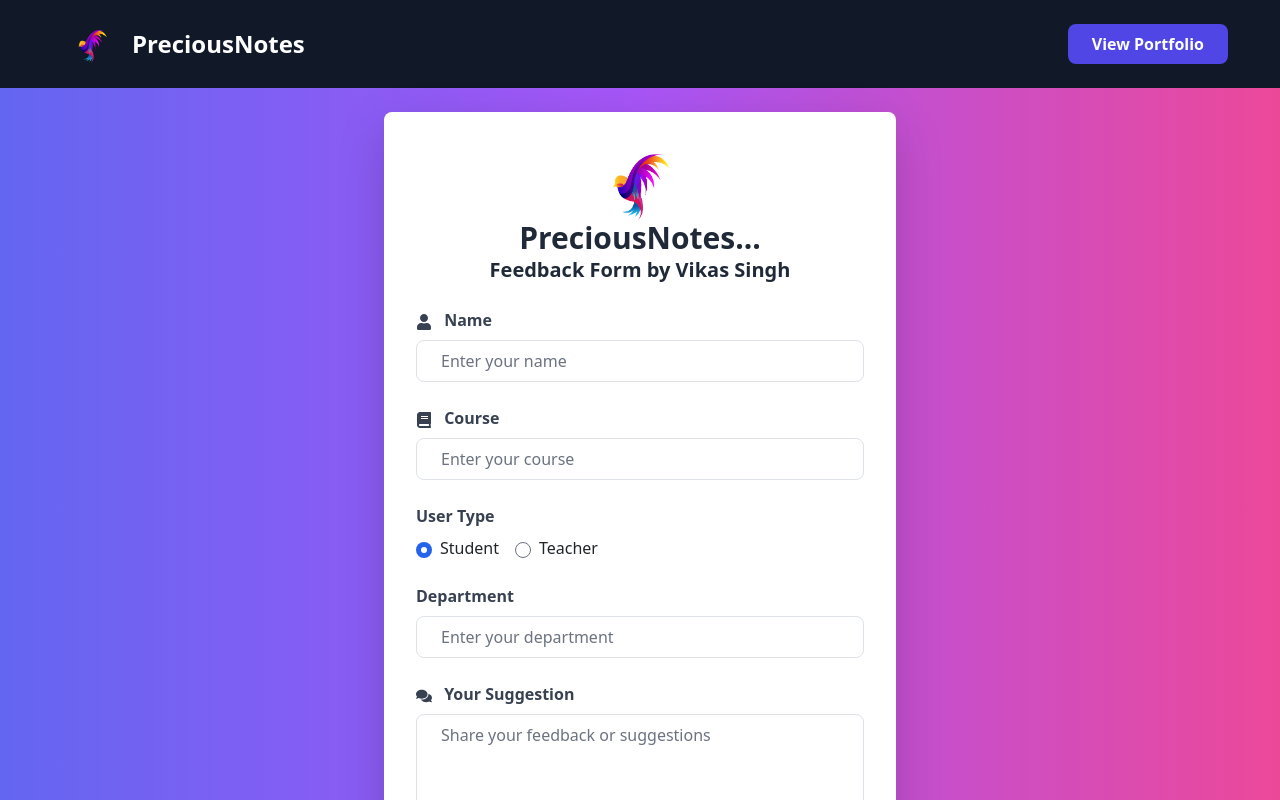
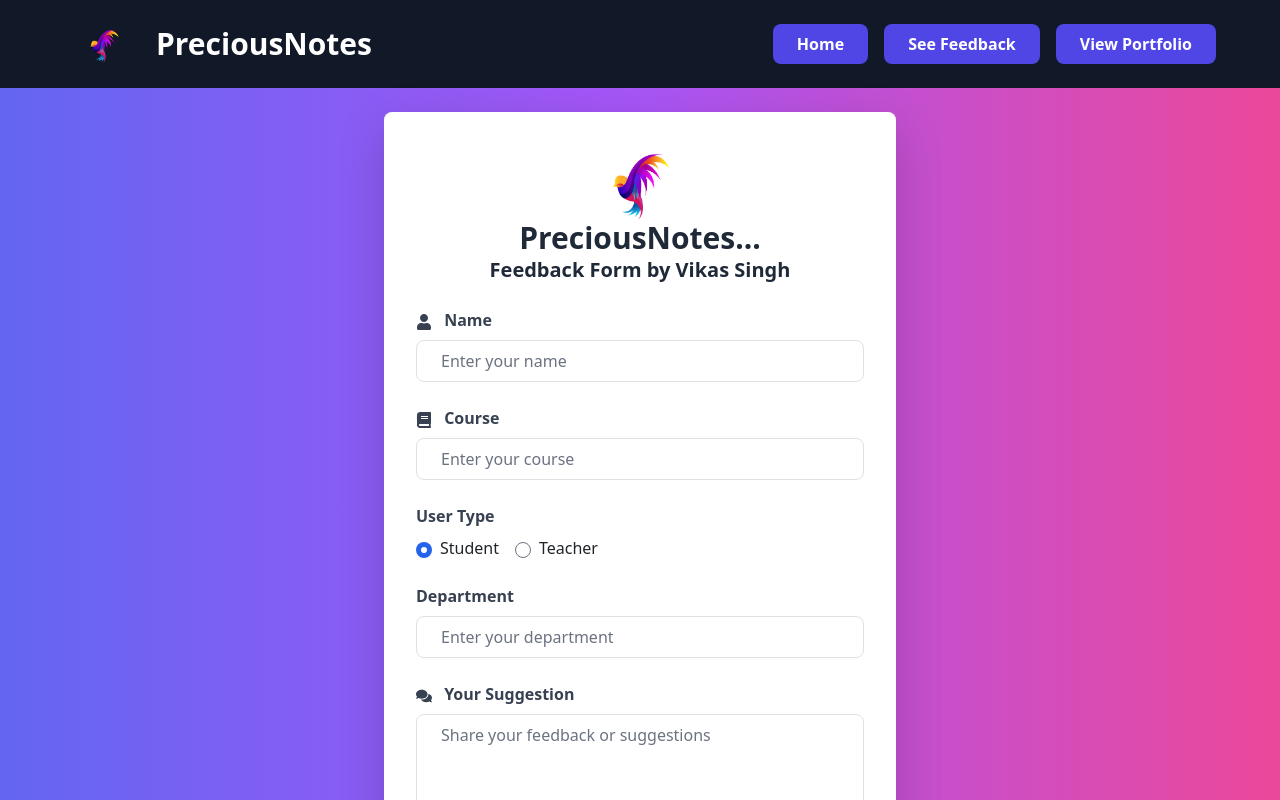
Before and after one commit to Iamvikassingh/preciousnotesfeedback, a React (Vite) app: page / in a window 1280 px wide. Shown: the top 800 px of the page. Built offline with nearby package versions, Linux system fonts and the light colour scheme; no server answers.

Commit message:
Get feedback people

```diff
--- a/package.json
+++ b/package.json
@@ -14,6 +14,7 @@
     "react": "^18.3.1",
     "react-dom": "^18.3.1",
     "react-icons": "^5.3.0",
+    "react-router-dom": "^7.0.1",
     "react-toastify": "^10.0.6"
   },
   "devDependencies": {
--- a/src/App.jsx
+++ b/src/App.jsx
@@ -1,16 +1,21 @@
 import Feedbackformforpreciousnotes from "./components/Feedbackformforpreciousnotes"
 import './App.css'
-import Footer from "./components/Footer"
-import Header from "./components/Header"
+import { BrowserRouter, Route, Routes } from "react-router-dom"
+import Getallfeedback from "./components/Getallfeedback"
+
 
 
 
 function App() {
   return (
     <>
-      <Header/>
-      <Feedbackformforpreciousnotes/>
-      <Footer/>
+      <BrowserRouter>
+        <Routes>
+          <Route path="/" element={<Feedbackformforpreciousnotes />} />
+          <Route path="/Getallfeedback" element={<Getallfeedback/>} />
+        </Routes>
+      </BrowserRouter>
+
     </>
   )
 }
--- a/src/components/Feedbackformforpreciousnotes.jsx
+++ b/src/components/Feedbackformforpreciousnotes.jsx
@@ -5,6 +5,8 @@ import { ToastContainer, toast } from 'react-toastify';  // Import Toastify comp
 import 'react-toastify/dist/ReactToastify.css';  // Import Toastify CSS
 import './Feedbackform.css';
 import preciouslogo from '../assets/preciouslogo.png';
+import Header from './Header';
+import Footer from './Footer';
 
 function FeedbackFormForPreciousNotes() {
 
@@ -43,6 +45,8 @@ function FeedbackFormForPreciousNotes() {
     };
 
     return (
+        <>
+            <Header/>
             <div className="flex justify-center items-center bg-gradient-to-r from-indigo-500 via-purple-500 to-pink-500 p-6 min-h-screen">
                 <form
                     onSubmit={handleSubmit}
@@ -196,6 +200,9 @@ function FeedbackFormForPreciousNotes() {
                 {/* Toast Container to display notifications */}
                 <ToastContainer />
             </div>
+            <Footer/>
+        </>
+
     );
 }
 
--- /dev/null
+++ b/src/components/Getallfeedback.jsx
@@ -0,0 +1,79 @@
+import React, { useEffect, useState } from 'react';
+import axios from 'axios';
+import { FaStar, FaUser, FaBook, FaPhone, FaComments } from 'react-icons/fa';
+import Header from './Header';
+import Footer from './Footer';
+
+const GetAllFeedback = () => {
+    const apilinkforfeedback = import.meta.env.VITE_APILINK;
+    const [feedbackData, setFeedbackData] = useState([]);
+
+    // Fetching all feedback data when the component is mounted
+    useEffect(() => {
+        const fetchFeedbackData = async () => {
+            try {
+                const response = await axios.get(`${apilinkforfeedback}/api/detailfeedback`);
+                setFeedbackData(response.data);
+            } catch (error) {
+                console.error('Error fetching feedback data:', error);
+            }
+        };
+
+        fetchFeedbackData();
+    }, []);
+
+    return (
+        <>
+            <Header/>
+            <div className="flex justify-center items-center bg-gradient-to-r from-indigo-500 via-purple-500 to-pink-500 p-6 min-h-screen">
+                <div className="bg-white shadow-lg p-8 rounded-lg w-full max-w-full">
+                    <h2 className="mb-6 font-bold text-4xl text-center text-gray-800">Feedback Data</h2>
+
+                    {/* Table for displaying feedback */}
+                    <table className="min-w-full table-auto">
+                        <thead>
+                            <tr className="bg-indigo-600 text-white">
+                                <th className="px-4 py-3 text-left">S.No</th>
+                                <th className="px-4 py-3 text-left">Name</th>
+                                <th className="px-4 py-3 text-left">Course</th>
+                                <th className="px-4 py-3 text-left">User Type</th>
+                                <th className="px-4 py-3 text-left">Department</th>
+                                <th className="px-4 py-3 text-left">Phone</th>
+                                <th className="px-4 py-3 text-left">Rating</th>
+                                <th className="px-4 py-3 text-left">Suggestions</th>
+                            </tr>
+                        </thead>
+                        <tbody>
+                            {feedbackData.length > 0 ? feedbackData.map((feedback, index) => (
+                                <tr key={feedback._id} className="border-b">
+                                    <td className="px-4 py-3">{index + 1}</td>
+                                    <td className="px-4 py-3">{feedback.name}</td>
+                                    <td className="px-4 py-3">{feedback.course}</td>
+                                    <td className="px-4 py-3">{feedback.userType}</td>
+                                    <td className="px-4 py-3">{feedback.department}</td>
+                                    <td className="px-4 py-3">{feedback.phone}</td>
+                                    <td className="px-4 py-3">
+                                        <div className="flex">
+                                            {[...Array(5)].map((_, i) => (
+                                                <FaStar key={i} className={`text-xl ${i < feedback.rating ? 'text-yellow-400' : 'text-gray-300'}`} />
+                                            ))}
+                                        </div>
+                                    </td>
+                                    <td className="px-4 py-3">{feedback.suggestion}</td>
+                                </tr>
+                            )) : (
+                                <tr>
+                                    <td colSpan="8" className="px-4 py-3 text-center text-gray-500">No feedback available</td>
+                                </tr>
+                            )}
+                        </tbody>
+                    </table>
+                </div>
+            </div>
+            <Footer/>
+        </>
+
+    );
+};
+
+export default GetAllFeedback;
--- a/src/components/Header.jsx
+++ b/src/components/Header.jsx
@@ -1,30 +1,45 @@
 import React from 'react';
 import './Feedbackform.css';
-import projectlogo from '../assets/preciouslogo.png'
+import projectlogo from '../assets/preciouslogo.png';
+import { Link } from 'react-router-dom';
 
 function Header() {
     return (
-        <header className="bg-gray-900 py-4 text-white">
-            <div className="flex justify-between items-center mx-auto container">
+        <header className="bg-gray-900 shadow-lg py-4 text-white">
+            <div className="flex justify-between items-center mx-auto px-4 container">
+                {/* Left Section: Logo and Project Name */}
+                <div className="flex items-center space-x-3">
 
-                {/* Project Name */}
-                <h1 className="d-flex items-center font-bold text-2xl">
-                    <span>
-                        {/* project image */}
-                        <img src={projectlogo} className='w-20 img-fluid' alt="" />
-                    </span>
-                    PreciousNotes
-                </h1>
+                    <img src={projectlogo} className="w-15 sm:w-16 md:w-20" alt="Precious Notes Logo" />
+                    <h1 className="font-bold text-xl sm:text-2xl md:text-3xl">PreciousNotes</h1>
+                </div>
 
-                {/* Portfolio Link Button */}
-                <a
-                    href="https://myportfoliobyvikassingh.netlify.app"
-                    target="_blank"
-                    rel="noopener noreferrer"
-                    className="bg-indigo-600 hover:bg-indigo-700 px-6 py-2 rounded-lg font-semibold text-white transition duration-300"
-                >
-                    View Portfolio
-                </a>
+                {/* Right Section: Navigation Buttons */}
+                <div className="flex space-x-4">
+                    <Link
+                        to="/"
+                        className="bg-indigo-600 hover:bg-indigo-700 px-4 py-2 rounded-lg font-semibold text-sm sm:text-base transition duration-300"
+                    >
+                        Home
+                    </Link>
+                    {/* See Feedback Button */}
+                    <Link
+                        to="/Getallfeedback"
+                        className="bg-indigo-600 hover:bg-indigo-700 px-4 py-2 rounded-lg font-semibold text-sm sm:text-base transition duration-300"
+                    >
+                        See Feedback
+                    </Link>
+
+                    {/* Portfolio Button */}
+                    <Link
+                        href="https://myportfoliobyvikassingh.netlify.app"
+                        target="_blank"
+                        rel="noopener noreferrer"
+                        className="bg-indigo-600 hover:bg-indigo-700 px-4 py-2 rounded-lg font-semibold text-sm sm:text-base transition duration-300"
+                    >
+                        View Portfolio
+                    </Link>
+                </div>
             </div>
         </header>
     );
```
Also changed, not shown: 1 other file (tests, documents, lock files or other folders). Lines whose indentation alone changed are shown as unchanged.
